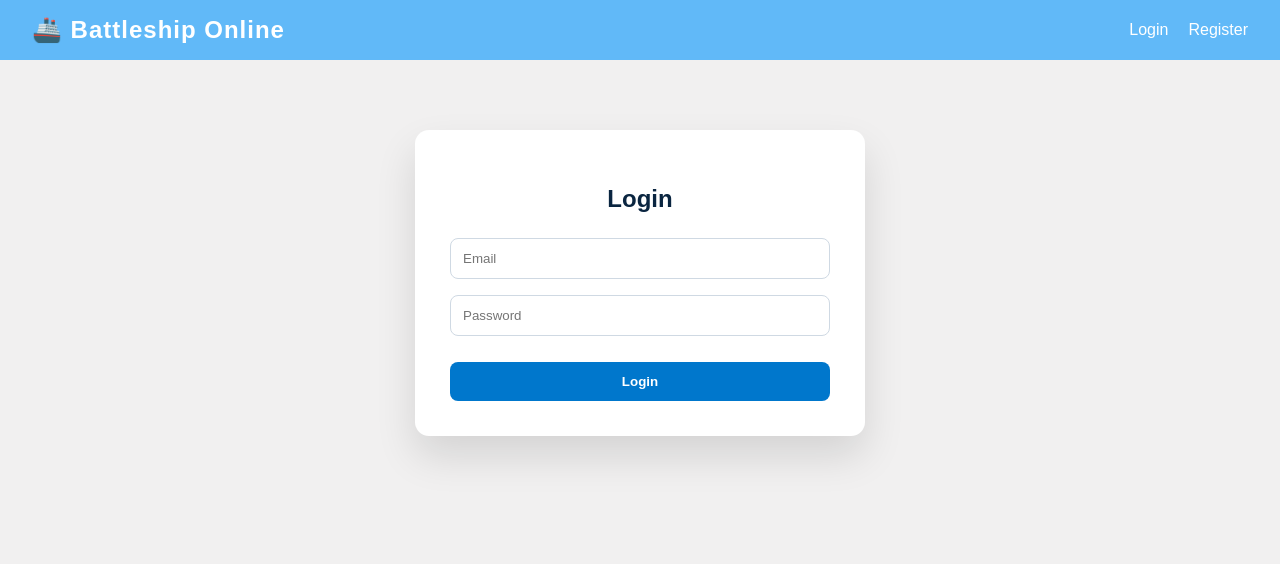
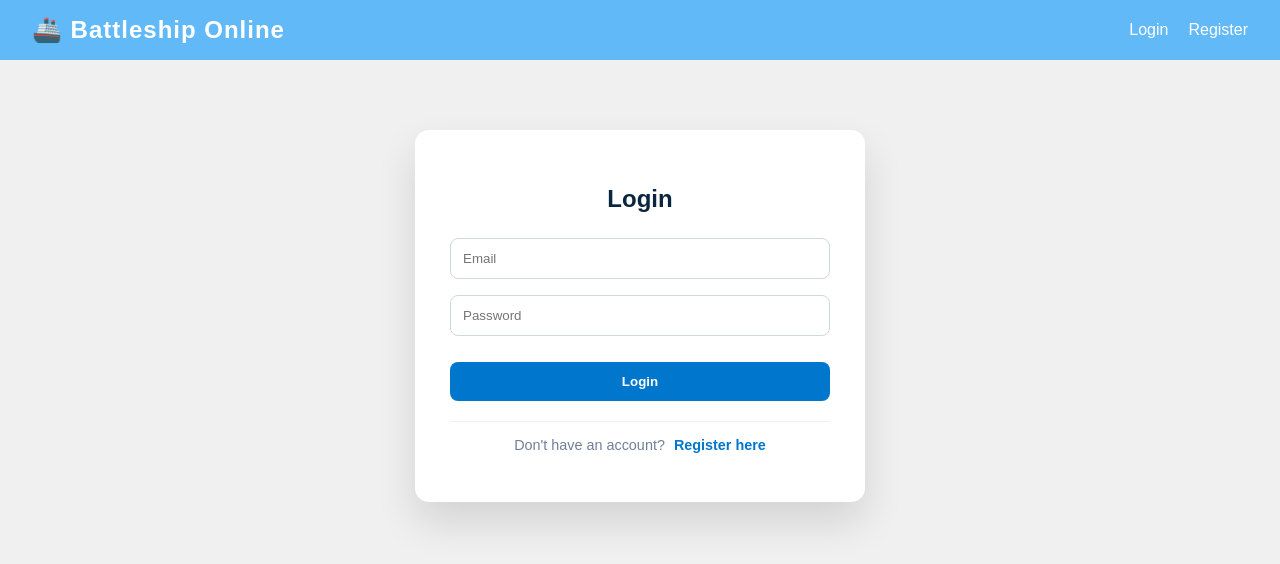
Before and after one commit to zofiadobrowolskaa/battleship-web-protocols, a React (Vite) app in the folder frontend/: page /login in a window 1280 px wide. Shown: the top 564 px of the page. Built offline with nearby package versions, Linux system fonts and the light colour scheme.

Commit message:
add protected route and room availability check before joining

```diff
--- a/frontend/src/App.jsx
+++ b/frontend/src/App.jsx
@@ -5,6 +5,7 @@ import Login from './components/Login';
 import Register from './components/Register';
 import Lobby from './components/Lobby';
 import Home from './components/Home';
+import ProtectedRoute from './components/ProtectedRoute';
 
 function App() {
   // check if token exists in session storage to initialize authentication state
@@ -52,9 +53,21 @@ function App() {
         <Route path="/" element={<Home isAuthenticated={isAuthenticated} />} />
         <Route path="/login" element={<Login onLoginSuccess={handleLoginSuccess} />} />
         <Route path="/register" element={<Register />} />
-        <Route path="/lobby" element={<Lobby />} />
+        <Route path="/lobby"
+          element={
+            <ProtectedRoute>
+              <Lobby />
+            </ProtectedRoute>
+          }
+        />
         {/* dynamic route for specific game rooms using roomId parameter */}
-        <Route path="/game/:roomId" element={<Lobby />} />
+        <Route path="/game/:roomId"
+          element={
+            <ProtectedRoute>
+              <Lobby />
+            </ProtectedRoute>
+          }
+        />
       </Routes>
 
       <Toaster position="top-right" />
--- a/frontend/src/components/Chat.jsx
+++ b/frontend/src/components/Chat.jsx
@@ -53,9 +53,6 @@ const Chat = ({ roomId, username }) => {
 
     socket.on("receive_message", handleMessage);
     socket.on("chat_history", handleHistory);
-
-    // request the stored chat history from the server for this specific room
-    socket.emit("request_chat_history", roomId);
 
     // remove listeners on component unmount
     return () => {
--- a/frontend/src/components/Lobby.jsx
+++ b/frontend/src/components/Lobby.jsx
@@ -27,7 +27,17 @@ const Lobby = () => {
   // join selected game room by updating the URL path
   const joinRoom = () => {
     if (roomId.trim() !== "") {
-      navigate(`/game/${roomId}`);
+      // connect to socket if not already connected to perform availability check
+      if (!socket.connected) socket.connect();
+
+      // check with server if room is available before navigating to prevent screen flicker
+      socket.emit("check_room_availability", { roomId, username }, (response) => {
+        if (response.canJoin) {
+          navigate(`/game/${roomId}`);
+        } else {
+          toast.error(response.message);
+        }
+      });
     } else {
       toast.error("Enter a valid Room ID");
     }
@@ -78,9 +88,10 @@ const Lobby = () => {
 
       // cleanup function to disconnect socket when component unmounts or room changes
       return () => {
-        console.log("Leaving room cleanup...");
         socket.disconnect();
       };
+    } else {
+      setIsJoined(false);
     }
   }, [urlRoomId]);
 
@@ -94,8 +105,10 @@ const Lobby = () => {
     // handle error messages from the server (e.g., room is full)
     socket.on("error_message", (data) => {
       toast.error(data.message);
+      // smoothly disconnect and return to lobby if an error occurs after joining
+      socket.disconnect();
       setIsJoined(false);
-      navigate('/lobby');
+      navigate('/lobby', { replace: true });
     });
 
     // listen for game state updates and winner announcements
--- a/frontend/src/components/Login.jsx
+++ b/frontend/src/components/Login.jsx
@@ -1,4 +1,4 @@
-import { useNavigate } from 'react-router-dom';
+import { useNavigate, useLocation, Link } from 'react-router-dom';
 import { useFormik } from 'formik';
 import * as Yup from 'yup';
 import toast from 'react-hot-toast';
@@ -7,6 +7,7 @@ import API from '../api/axios';
 // destructure onLoginSuccess from props to update authentication state in App.jsx
 const Login = ({ onLoginSuccess }) => {
   const navigate = useNavigate();
+  const location = useLocation(); // hook to access the current location and state
 
   const validationSchema = Yup.object({
     email: Yup.string()
@@ -33,7 +34,10 @@ const Login = ({ onLoginSuccess }) => {
 
         // notify App.jsx that the user has successfully authenticated
         onLoginSuccess();
-        navigate('/');
+
+        // redirect to the original destination or home page
+        const from = location.state?.from?.pathname || '/';
+        navigate(from, { replace: true });
 
       } catch (err) {
         toast.error(err.response?.data?.message || 'Login failed');
@@ -72,6 +76,11 @@ const Login = ({ onLoginSuccess }) => {
       <button type="submit" disabled={formik.isSubmitting}>
         {formik.isSubmitting ? 'Logging in...' : 'Login'}
       </button>
+
+      <p className="auth-switch">
+        Don't have an account?
+        <Link to="/register" state={{ from: location.state?.from }}> Register here</Link>
+      </p>
     </form>
   );
 };
--- /dev/null
+++ b/frontend/src/components/ProtectedRoute.jsx
@@ -0,0 +1,15 @@
+import { Navigate, useLocation } from 'react-router-dom';
+
+const ProtectedRoute = ({ children }) => {
+  const isAuthenticated = !!sessionStorage.getItem('token');
+  const location = useLocation();
+
+  if (!isAuthenticated) {
+    // pass the current location to the login page via state
+    return <Navigate to="/login" replace state={{ from: location }} />;
+  }
+
+  return children;
+};
+
+export default ProtectedRoute;
--- a/frontend/src/components/Register.jsx
+++ b/frontend/src/components/Register.jsx
@@ -1,4 +1,4 @@
-import { useNavigate } from 'react-router-dom';
+import { useNavigate, useLocation, Link } from 'react-router-dom';
 import { useFormik } from 'formik';
 import * as Yup from 'yup';
 import toast from 'react-hot-toast';
@@ -6,6 +6,7 @@ import API from '../api/axios';
 
 const Register = () => {
   const navigate = useNavigate();
+  const location = useLocation(); // hook to access the current location state
 
   // define Yup validation schema for form inputs
   const validationSchema = Yup.object({
@@ -33,7 +34,7 @@ const Register = () => {
         // send POST request to register endpoint with form values
         await API.post('/auth/register', values);
         toast.success('Registered! Please login 🚢');
-        navigate('/login');
+        navigate('/login', { state: { from: location.state?.from } });
       } catch (err) {
         toast.error(err.response?.data?.message || 'Registration failed');
       } finally {
@@ -82,6 +83,11 @@ const Register = () => {
       <button type="submit" disabled={formik.isSubmitting}>
         {formik.isSubmitting ? 'Registering...' : 'Register'}
       </button>
+
+      <p className="auth-switch">
+        Already have an account?
+        <Link to="/login" state={{ from: location.state?.from }}> Login here</Link>
+      </p>
     </form>
   );
 };
--- a/frontend/src/styles.scss
+++ b/frontend/src/styles.scss
@@ -108,6 +108,28 @@ body {
     &:hover {
       transform: translateY(-1px);
       box-shadow: 0 6px 15px rgba(0, 0, 0, 0.15);
+    }
+  }
+
+  .auth-switch {
+    margin-top: 20px;
+    padding-top: 15px;
+    border-top: 1px solid #f1f0f0;
+    text-align: center;
+    font-size: 0.9rem;
+    color: #718096;
+
+    a {
+      color: #0077cc;
+      text-decoration: none;
+      font-weight: 600;
+      margin-left: 5px;
+      transition: color 0.2s;
+
+      &:hover {
+        color: #005fa3;
+        text-decoration: underline;
+      }
     }
   }
 }
```
Also changed, not shown: 1 other file (tests, documents, lock files or other folders).
